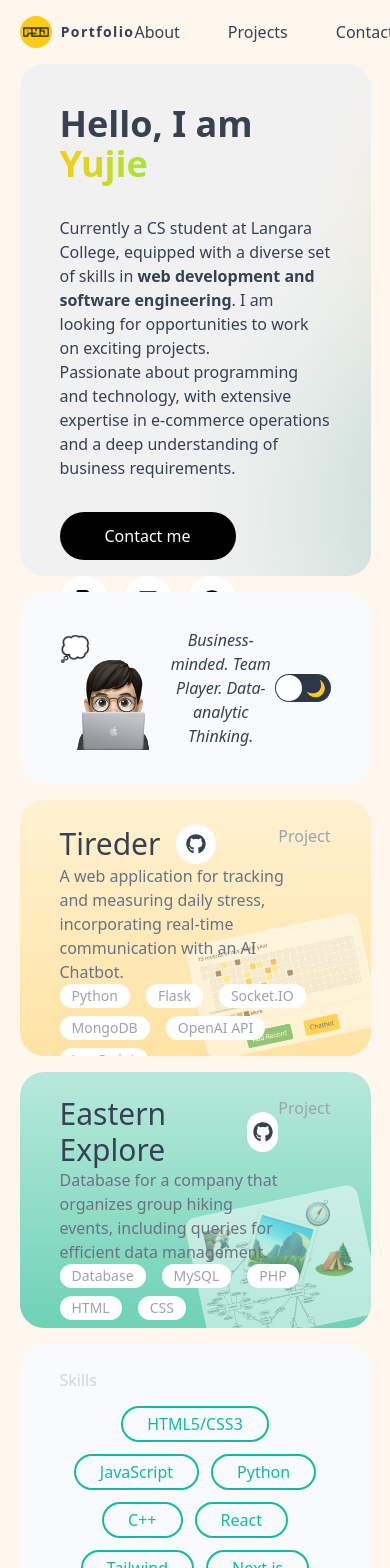
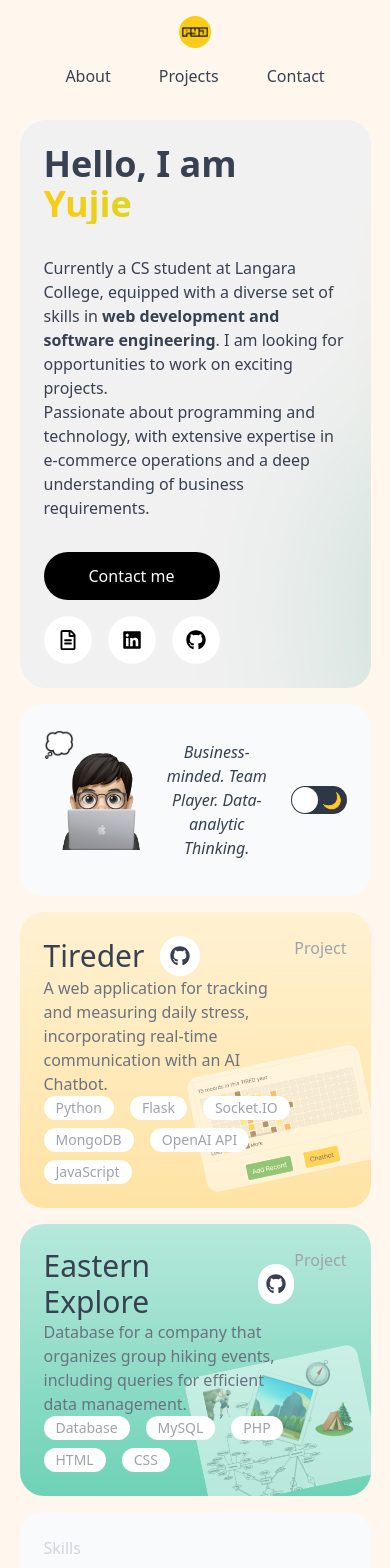
Before and after one commit to Peng-Yujie/MyPortfolio, a Next.js app: page / in a window 390 px wide. Shown: the top 1568 px of the page. Built offline with nearby package versions, Linux system fonts and the light colour scheme.

Commit message:
updated readme, updated mobile ui

```diff
--- a/components/Contact.tsx
+++ b/components/Contact.tsx
@@ -4,7 +4,6 @@ import { motionProps } from "../lib/motionSettings";
 import SocialButton from "./SocialButton";
 import { socialMediaData } from "../lib/data";
 import { useForm, ValidationError } from "@formspree/react";
-import { serialize } from "v8";
 
 const Contact = () => {
   const [state, handleSubmit] = useForm("mnqevrbb");
@@ -38,8 +37,8 @@ const Contact = () => {
           {...motionProps}
           className="rounded-3xl flex flex-col justify-begin bg-gray-50 dark:bg-none dark:bg-gray-600 dark:outline dark:outline-2 dark:outline-gray-500"
         >
-          <div className="h-4/6 max-h-64 rounded-t-3xl bg-[url('/me.png')] bg-contain bg-center bg-no-repeat hidden md:block" />
-          <div className="mx-10 my-6 md:mb-12">
+          <div className="mt-12 h-4/6 max-h-64 rounded-t-3xl bg-[url('/me.png')] bg-contain bg-center bg-no-repeat hidden md:block" />
+          <div className="m-6 md:m-12">
             <h1 className="text-3xl font-semibold mb-4">
               Meet me <span className="text-gradient">Here</span>
             </h1>
@@ -56,7 +55,7 @@ const Contact = () => {
         </motion.div>
         <motion.div
           {...motionProps}
-          className="rounded-3xl overflow-hidden bg-gradient px-10 py-6 md:py-12 dark:bg-none dark:bg-gray-600 dark:outline dark:outline-2 dark:outline-gray-500"
+          className="rounded-3xl overflow-hidden bg-gradient p-6 md:p-12 dark:bg-none dark:bg-gray-600 dark:outline dark:outline-2 dark:outline-gray-500"
         >
           <h1 className="text-3xl font-semibold mb-6">
             Send me a <span className="text-gradient">Message</span>
@@ -67,7 +66,7 @@ const Contact = () => {
                 type="email"
                 id="email"
                 name="email"
-                placeholder="Your Email" // Add placeholder here
+                placeholder="Your Email"
                 value={formValues.email}
                 onChange={(e) =>
                   setFormValues({ ...formValues, email: e.target.value })
--- a/components/Experience.tsx
+++ b/components/Experience.tsx
@@ -1,4 +1,4 @@
-import React, { useEffect, useState } from "react";
+import React from "react";
 import {
   VerticalTimeline,
   VerticalTimelineElement,
@@ -14,13 +14,9 @@ const Experience = () => {
 
   return (
     <section className="experience mb-4">
-      {/* <section className="experience mb-12 scroll-mt-12"> */}
-      {/* <motion.div {...motionProps} className="w-full my-4 overflow-hidden">
-        <h1 className="h1-section">Experience</h1>
-      </motion.div> */}
       <motion.div
         {...motionProps}
-        className="rounded-3xl overflow-hidden bg-gray-50 px-10 py-6 md:px-16 md:py-12 dark:bg-none dark:bg-gray-600 dark:outline dark:outline-2 dark:outline-gray-500"
+        className="rounded-3xl overflow-hidden bg-gray-50 p-6 md:px-16 md:py-12 dark:bg-none dark:bg-gray-600 dark:outline dark:outline-2 dark:outline-gray-500"
       >
         <h1 className="font-light text-zinc-300 mb-8">Experience</h1>
         <VerticalTimeline>
--- a/components/Intro.tsx
+++ b/components/Intro.tsx
@@ -9,10 +9,13 @@ const Intro = () => {
   };
 
   return (
-    <section className="grid grid-cols-1 md:grid-cols-[2fr_1fr] gap-4 mb-4">
-      <div className="h-[32rem] rounded-3xl p-10 md:px-16 md:py-12 flex flex-col gap-8 bg-[url('/gradient-bg.jpg')] bg-cover dark:bg-none dark:bg-gray-600 dark:outline dark:outline-2 dark:outline-gray-500">
-        <h1 className="text-4xl lg:text-6xl font-bold">
-          Hello, I am <span className="text-gradient">Yujie</span>
+    <section
+      id="about"
+      className="grid grid-cols-1 md:grid-cols-[2fr_1fr] gap-4 mb-4 scroll-mt-20"
+    >
+      <div className="md:h-[32rem] rounded-3xl p-6 md:px-16 md:py-12 flex flex-col gap-8 bg-[url('/gradient-bg.jpg')] bg-cover dark:bg-none dark:bg-gray-600 dark:outline dark:outline-2 dark:outline-gray-500">
+        <h1 className="text-4xl lg:text-6xl font-bold flex flex-col md:flex-row">
+          Hello, I am&nbsp;<span className="text-gradient">Yujie</span>
         </h1>
         <div className="flex-1 flex flex-col justify-center">
           <p>
@@ -42,18 +45,17 @@ const Intro = () => {
           </div>
         </div>
       </div>
-      <div className="h-48 md:h-[32rem] rounded-3xl p-10 md:py-12 bg-gray-50 flex flex-row md:flex-col justify-items-end md:justify-between dark:bg-none dark:bg-gray-600 dark:outline dark:outline-2 dark:outline-gray-500">
+      <div className="h-48 md:h-[32rem] rounded-3xl p-6 md:py-12 bg-gray-50 flex flex-row md:flex-col justify-items-end md:justify-between dark:bg-none dark:bg-gray-600 dark:outline dark:outline-2 dark:outline-gray-500">
         <div className="h-[8rem] flex-1 md:w-auto bg-[url('/me-mac.png')] bg-contain bg-center bg-no-repeat">
           <p className="text-2xl md:text-center dark:hidden">💭</p>
           <p className="text-2xl md:text-center hidden dark:block">💡</p>
-          {/* <div className="h-[8rem] w-1/4 flex-1 md:w-auto bg-[url('/me-mac.png')] bg-contain bg-center bg-no-repeat" /> */}
         </div>
         <div className="flex-1 flex items-center text-center">
           <p>
             <i>Business-minded. Team Player. Data-analytic Thinking.</i>
           </p>
         </div>
-        <div className="flex items-center">
+        <div className="flex items-center pl-4">
           <ThemeSwitch />
         </div>
       </div>
--- a/components/Navbar.tsx
+++ b/components/Navbar.tsx
@@ -4,15 +4,17 @@ import Logo from "public/logo-yellow.svg";
 
 const Navbar = () => {
   return (
-    <nav className="flex justify-between items-center py-4">
+    <nav className="flex flex-col gap-4 md:flex-row justify-between items-center py-4 mb-4">
       <div className="flex items-center gap-[1ch]">
         <div className="w-8 h-8 bg-yellow-400 rounded-full">
           <Logo className="w-8 h-8" />
         </div>
-        <span className="text-sm font-semibold tracking-widest">Portfolio</span>
+        <span className="text-sm font-semibold tracking-widest hidden md:block">
+          Yujie Peng
+        </span>
       </div>
       <div className="flex gap-12 text-md">
-        <Link href="/">About</Link>
+        <Link href="/#about">About</Link>
         <Link href="/#projects">Projects</Link>
         <Link href="/#contact">Contact</Link>
       </div>
--- a/components/ProjectPreview.tsx
+++ b/components/ProjectPreview.tsx
@@ -37,12 +37,12 @@ const ProjectPreview: React.FC<Props> = ({
 
   return (
     <motion.div
-      className="h-64 md:h-[24rem] rounded-3xl overflow-hidden"
+      className="md:h-[24rem] rounded-3xl overflow-hidden"
       style={style}
       {...motionProps}
     >
       <div
-        className="h-full w-full px-10 py-6 md:px-16 md:py-12 durantion-[500ms] transition-all ease-in-out hover:scale-105 flex flex-col justify-between relative"
+        className="h-full w-full p-6 md:px-16 md:py-12 durantion-[500ms] transition-all ease-in-out hover:scale-105 flex flex-col justify-between relative"
         onClick={url ? () => window.open(url, "_blank") : () => {}}
       >
         <Image
--- a/components/Skills.tsx
+++ b/components/Skills.tsx
@@ -16,7 +16,7 @@ const Skills = () => {
         className="rounded-3xl overflow-hidden bg-gray-50 dark:bg-none dark:bg-gray-600 dark:outline dark:outline-2 dark:outline-gray-500"
         {...motionProps}
       >
-        <div className="px-10 py-6 md:px-16 md:py-12">
+        <div className="p-6 md:px-16 md:py-12">
           <h1 className="font-light text-zinc-300 mb-4">Skills</h1>
           <div className="flex flex-wrap gap-4 items-center justify-center">
             {skillsData.map((skill, index) => (
--- a/src/styles/globals.css
+++ b/src/styles/globals.css
@@ -3,7 +3,7 @@
 @tailwind utilities;
 
 body {
-  @apply max-w-[90%] w-[1080px] mx-auto text-gray-700 bg-orange-50 dark:bg-gray-700 dark:text-gray-50;
+  @apply max-w-[90%] w-[1080px] min-w-[320px] mx-auto text-gray-700 bg-orange-50 dark:bg-gray-700 dark:text-gray-50;
 }
 
 .text-gradient {
```
Also changed, not shown: 1 other file (tests, documents, lock files or other folders).
